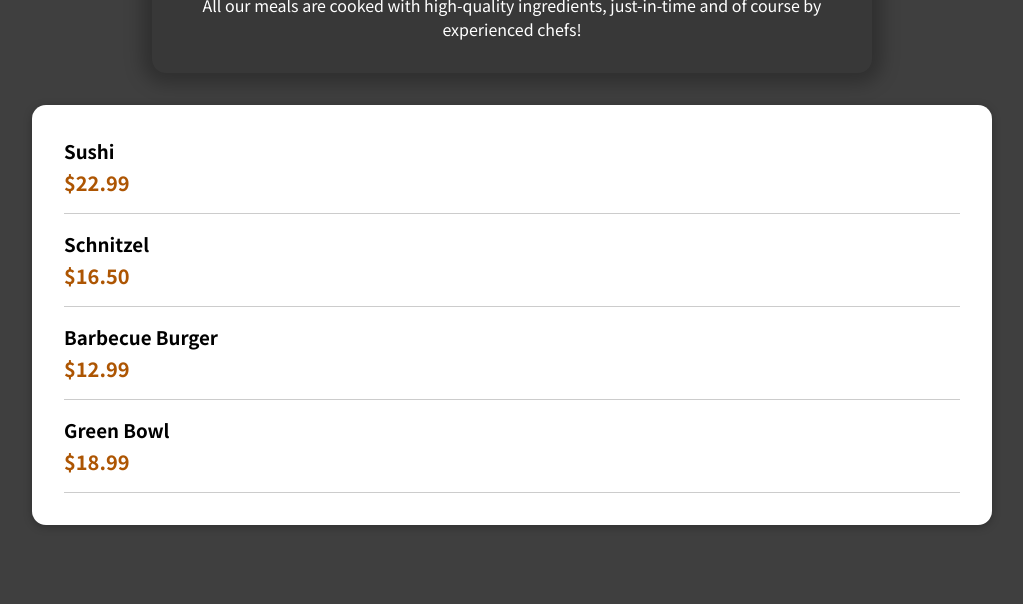
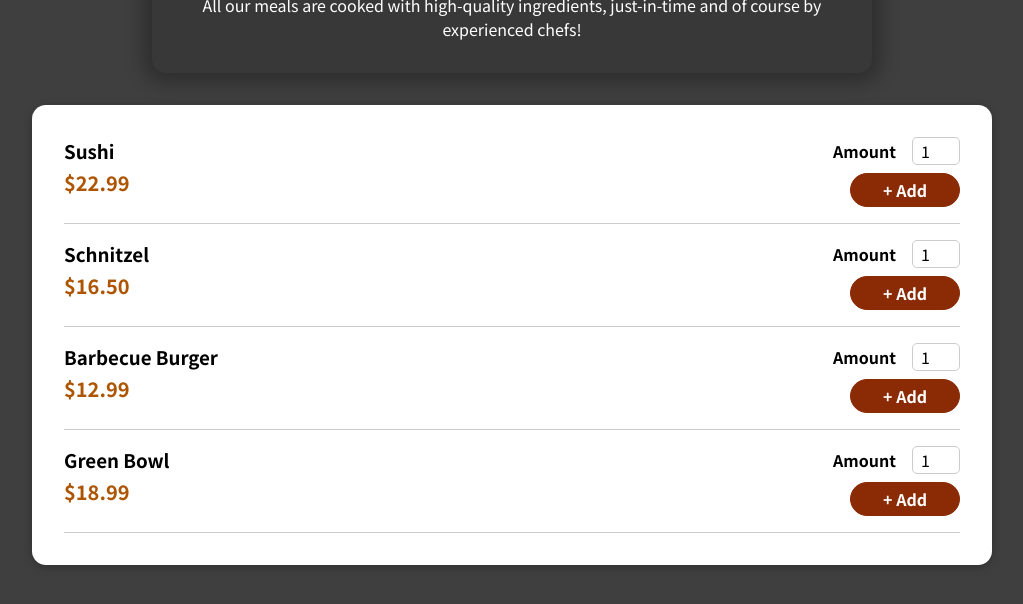
Before and after one commit to RyanWatts1/Simply-Fresh, a React (Create React App) app: page / in a window 1280 px wide. Shown: the top 604 px of the page, without its empty margins (128-1151 px from the left). Built offline with nearby package versions, Linux system fonts and the light colour scheme.

Commit message:
added reusable  Input component

```diff
--- a/src/components/Meals/MealItem/MealItem.js
+++ b/src/components/Meals/MealItem/MealItem.js
@@ -1,7 +1,8 @@
-import classes from './MealItem.module.css'
+import classes from "./MealItem.module.css";
+import MealItemForm from "./MealItemForm";
 
 const MealItem = (props) => {
-    const price = `$${props.price.toFixed(2)}`
+  const price = `$${props.price.toFixed(2)}`;
 
   return (
     <li className={classes.meal}>
@@ -11,9 +12,7 @@
         <div className={classes.price}>{price}</div>
       </div>
       <div>
-        <form>
-
-        </form>
+        <MealItemForm />
       </div>
     </li>
   );
--- a/src/components/Meals/MealItem/MealItemForm.js
+++ b/src/components/Meals/MealItem/MealItemForm.js
@@ -0,0 +1,23 @@
+import Input from "../../UI/Input";
+import classes from "./MealItemForm.module.css";
+
+const MealItemForm = (props) => {
+  return (
+    <form className={classes.form}>
+      <Input
+        label="Amount"
+        input={{
+          id: "amount",
+          type: "number",
+          min: "1",
+          max: "5",
+          step:'1',
+          defaultValue:'1'
+        }}
+      />
+      <button>+ Add</button>
+    </form>
+  );
+};
+
+export default MealItemForm;
--- /dev/null
+++ b/src/components/Meals/MealItem/MealItemForm.module.css
@@ -0,0 +1,20 @@
+.form {
+  text-align: right;
+}
+
+.form button {
+  font: inherit;
+  cursor: pointer;
+  background-color: #8a2b06;
+  border: 1px solid #8a2b06;
+  color: white;
+  padding: 0.25rem 2rem;
+  border-radius: 20px;
+  font-weight: bold;
+}
+
+.form button:hover,
+.form button:active {
+  background-color: #641e03;
+  border-color: #641e03;
+}
--- a/src/components/UI/Input.js
+++ b/src/components/UI/Input.js
@@ -0,0 +1,12 @@
+import classes from "./Input.module.css";
+
+const Input = (props) => {
+  return (
+    <div className={classes.input}>
+      <label htmlFor={props.input.id}>{props.label}</label>
+      <input {...props.input} />
+    </div>
+  );
+};
+
+export default Input;
--- /dev/null
+++ b/src/components/UI/Input.module.css
@@ -0,0 +1,18 @@
+.input {
+  display: flex;
+  align-items: center;
+  margin-bottom: 0.5rem;
+}
+
+.input label {
+  font-weight: bold;
+  margin-right: 1rem;
+}
+
+.input input {
+  width: 3rem;
+  border-radius: 5px;
+  border: 1px solid #ccc;
+  font: inherit;
+  padding-left: 0.5rem;
+}
```
